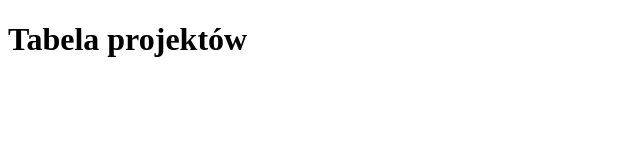
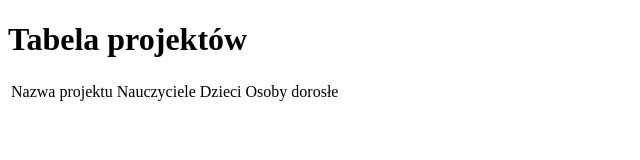
Before and after one commit to avaler2/sl, a plain HTML site: page index.html in a window 1280 px wide. Shown: the whole page, without its empty margins (0-640 px from the left). Drawn offline with Linux system fonts and the light colour scheme.

Commit message:
Dodana pierwsza wersja tabeli

```diff
--- a/index.html
+++ b/index.html
@@ -8,5 +8,13 @@
 </head>
 <body>
     <h1>Tabela projektów</h1>
+    <table>
+        <tr>
+            <td>Nazwa projektu</td>
+            <td>Nauczyciele</td>
+            <td>Dzieci</td>
+            <td>Osoby dorosłe</td>
+        </tr>
+    </table>
 </body>
 </html>
```
